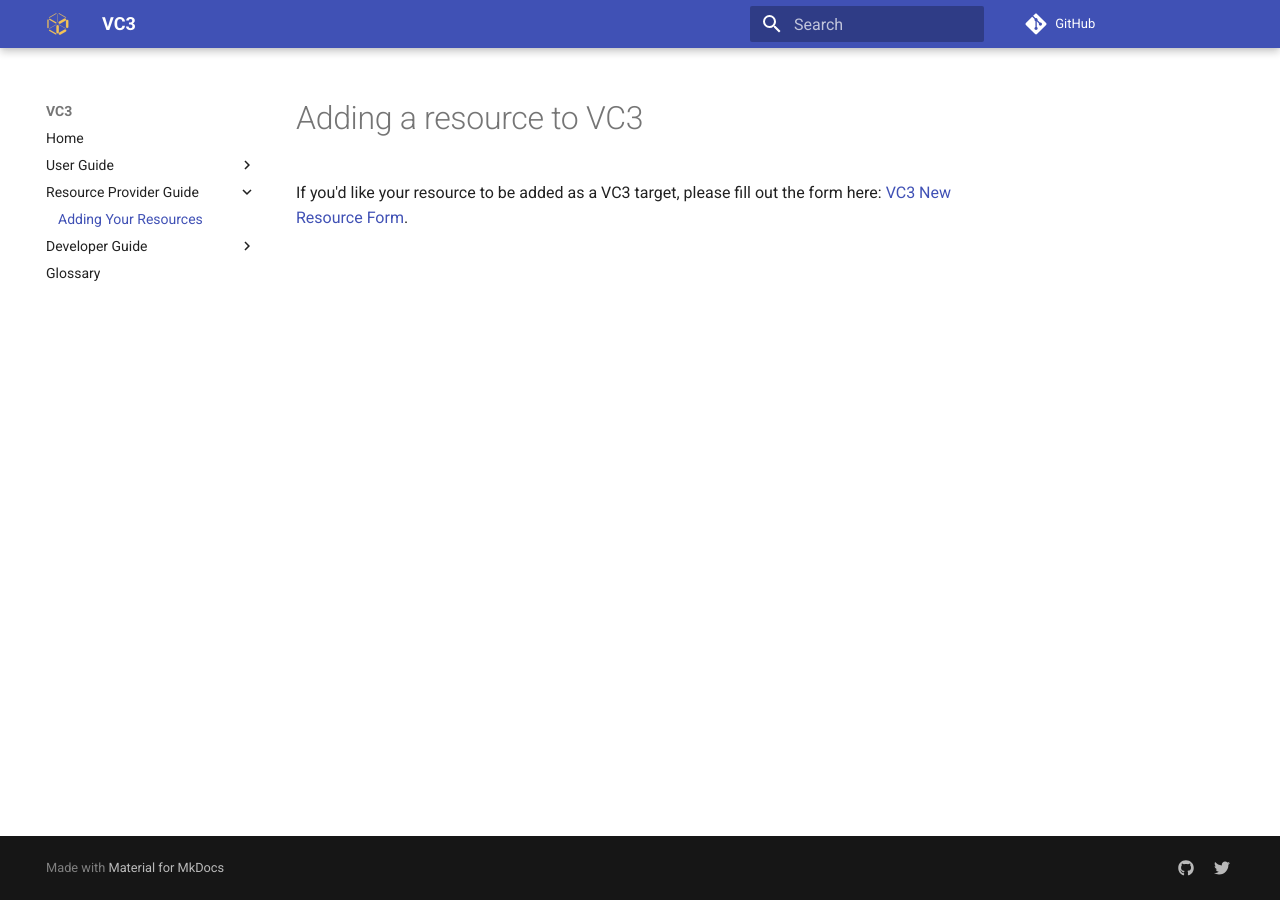
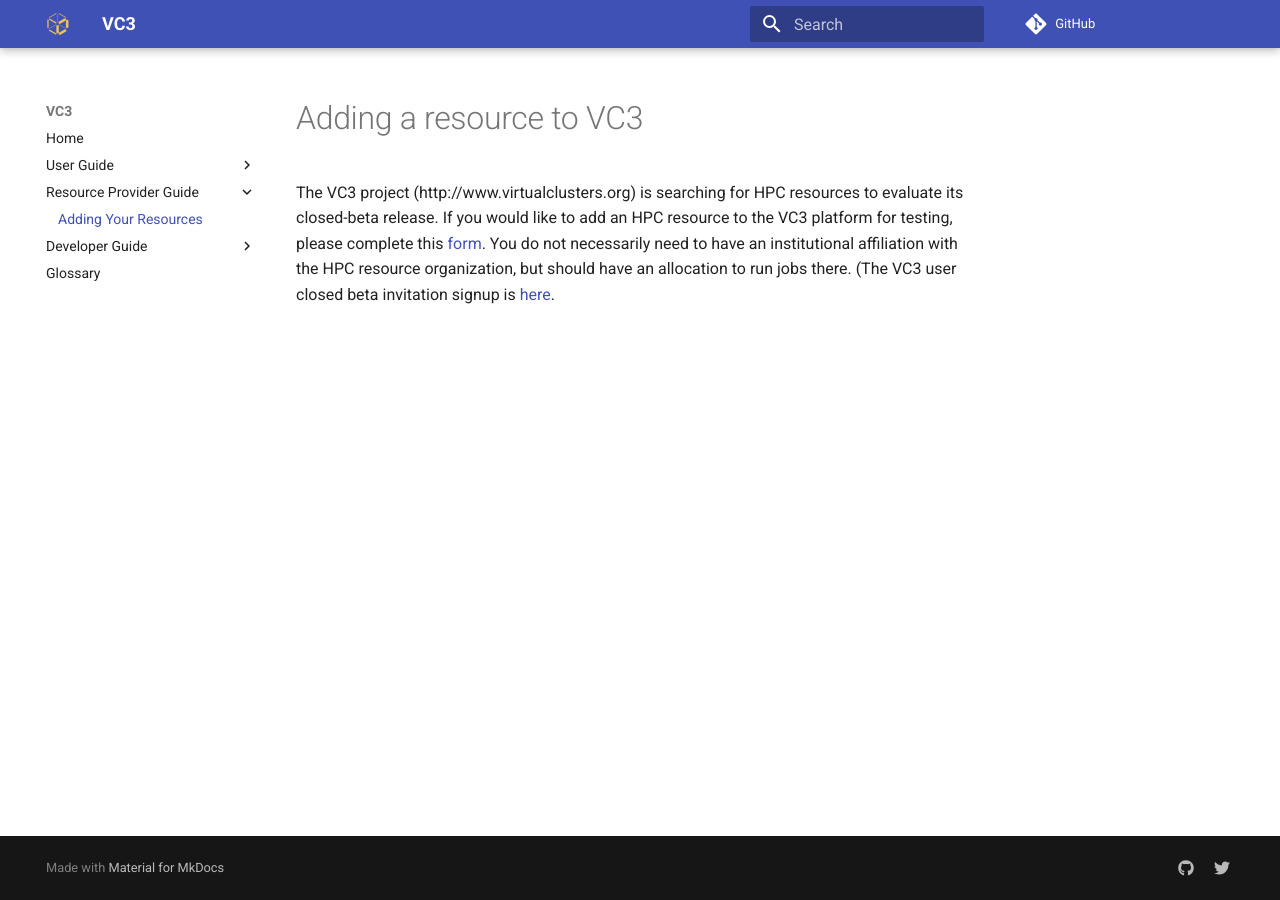
Before and after one commit to vc3-project/vc3-mkdocs, an MkDocs documentation site: the page built from docs/resourceguide/newresource.md, in a window 1280 px wide. Built offline with MkDocs 1.6.1 and Material for MkDocs 9.7.7, drawn with Linux system fonts in a browser that asks for light colours; comment, search, counter and statistics services are not loaded; old or Windows-style settings are respelled for this version of MkDocs.

Commit message:
closed-beta notice

```diff
--- a/docs/resourceguide/newresource.md
+++ b/docs/resourceguide/newresource.md
@@ -1,2 +1,3 @@
 # Adding a resource to VC3
-If you'd like your resource to be added as a VC3 target, please fill out the form here: [VC3 New Resource Form](http://bit.ly/vc3-new-resource).
+
+The VC3 project (http://www.virtualclusters.org) is searching for HPC resources to evaluate its closed-beta release.  If you would like to add an HPC resource to the VC3 platform for testing, please complete this [form](http://bit.ly/vc3-signup). You do not necessarily need to have an institutional affiliation with the HPC resource organization, but should have an allocation to run jobs there.  (The VC3 user closed beta invitation signup is [here](http://bit.ly/vc3-signup).
```
